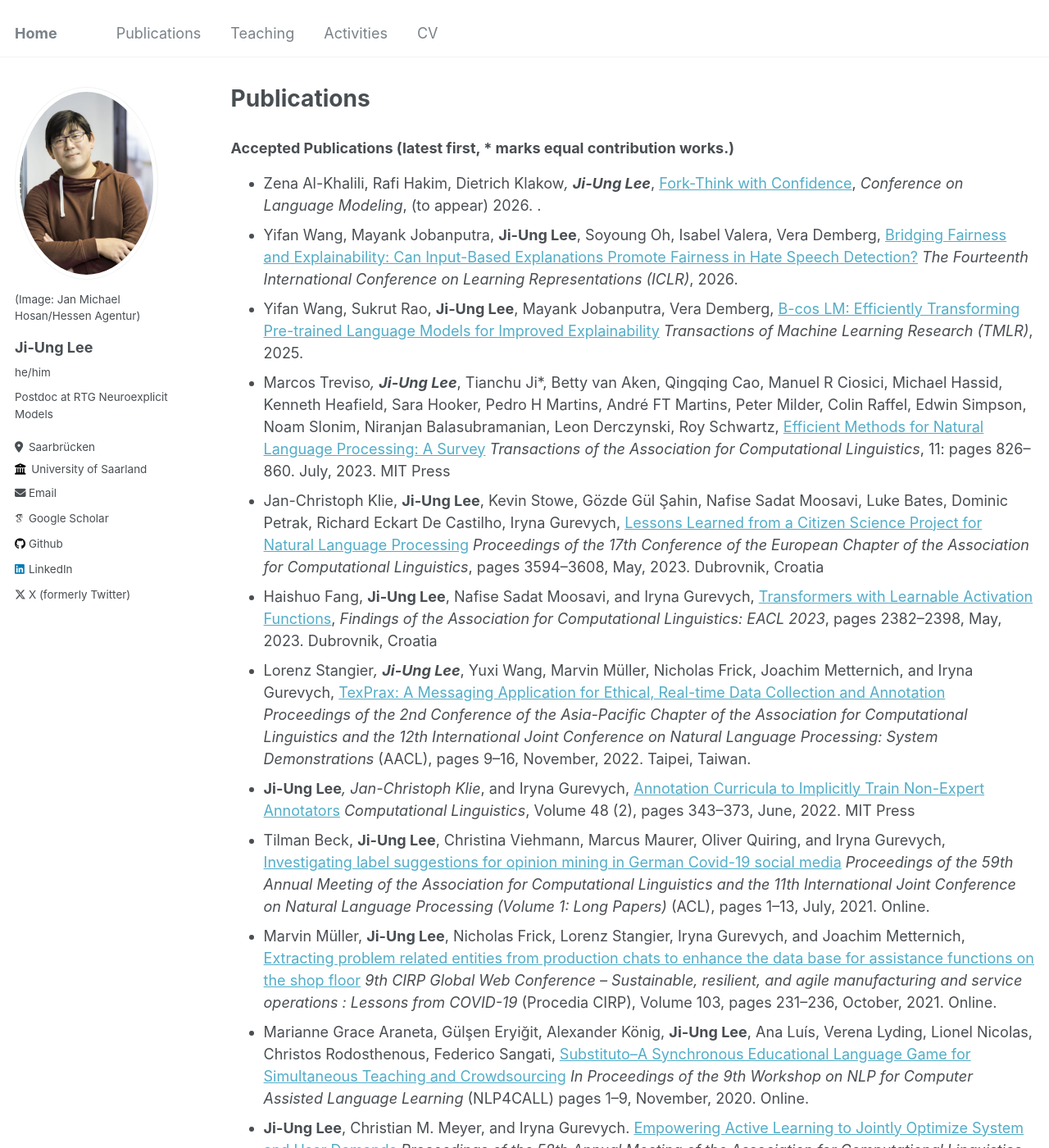
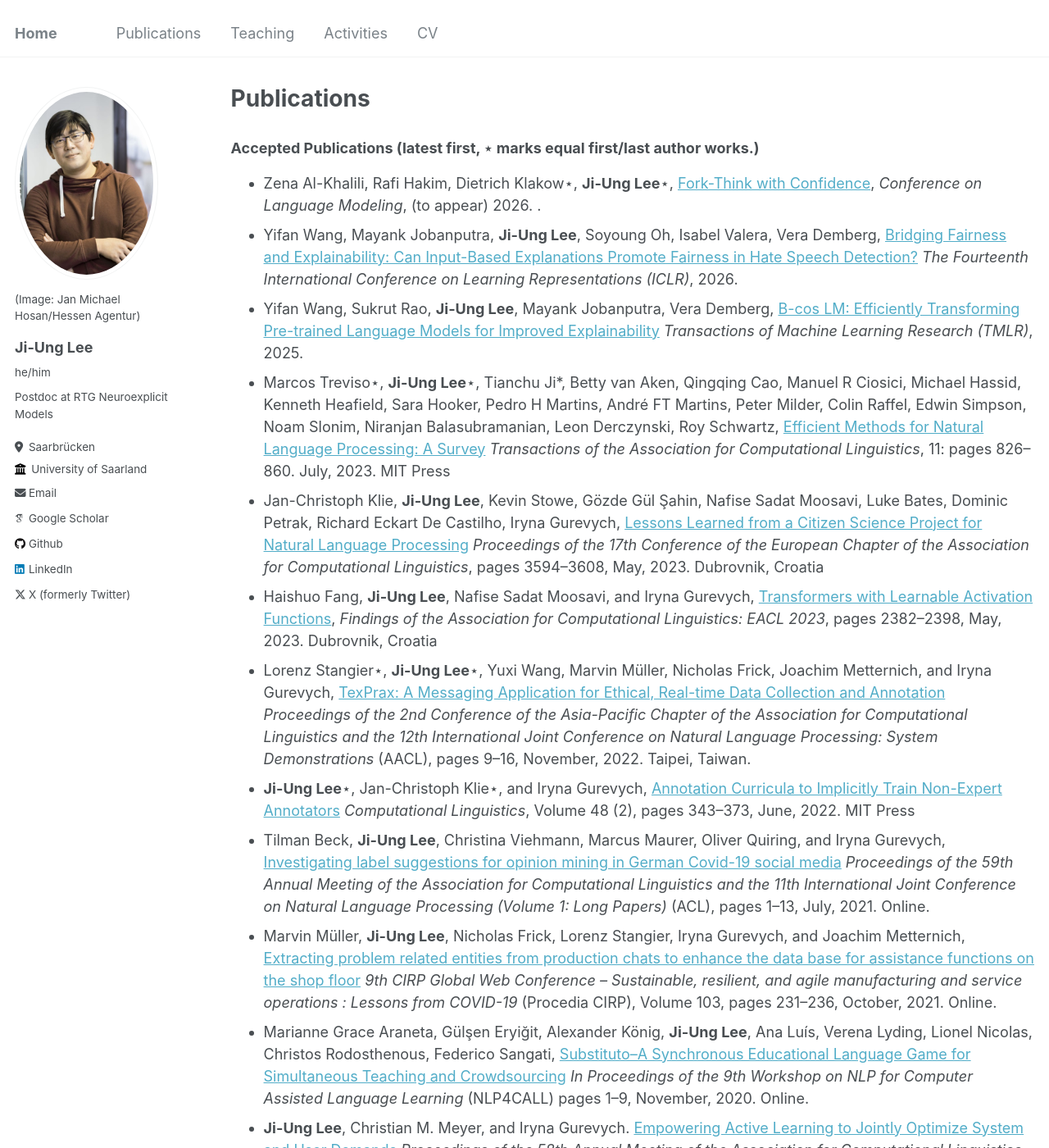
Before and after one commit to ji-ung-lee/ji-ung-lee.github.io, a Jekyll site: the page built from _pages/publications.md, in a window 1280 px wide and 1400 px high. Shown: the whole window at 82% size. Built offline with Jekyll 4.4.1, drawn with Linux system fonts in a browser that asks for light colours; some web fonts are replaced; some of the changed text lies outside the part shown.

Commit message:
fix publication symbols

```diff
--- a/_pages/publications.md
+++ b/_pages/publications.md
@@ -5,16 +5,16 @@ permalink: /publications/
 author_profile: true
 ---
 
-### Accepted Publications (latest first, * marks equal contribution works.)
+### Accepted Publications (latest first, ⋆ marks equal first/last author works.)
 
-- Zena Al-Khalili, Rafi Hakim, Dietrich Klakow*, **Ji-Ung Lee***, [Fork-Think with Confidence](https://arxiv.org/abs/2606.31484), *Conference on Language Modeling*, (to appear) 2026. .
+- Zena Al-Khalili, Rafi Hakim, Dietrich Klakow⋆, **Ji-Ung Lee**⋆, [Fork-Think with Confidence](https://arxiv.org/abs/2606.31484), *Conference on Language Modeling*, (to appear) 2026. .
 - Yifan Wang, Mayank Jobanputra, **Ji-Ung Lee**, Soyoung Oh, Isabel Valera, Vera Demberg, [Bridging Fairness and Explainability: Can Input-Based Explanations Promote Fairness in Hate Speech Detection?](https://proceedings.iclr.cc/paper_files/paper/2026/hash/c8a0832712ffb29e0786d4776d824a79-Abstract-Conference.html) _The Fourteenth International Conference on Learning Representations (ICLR)_, 2026.
 - Yifan Wang, Sukrut Rao, **Ji-Ung Lee**, Mayank Jobanputra, Vera Demberg, [B-cos LM: Efficiently Transforming Pre-trained Language Models for Improved Explainability](https://openreview.net/forum?id=c180UH8Dg8) _Transactions of Machine Learning Research (TMLR)_, 2025.
-- Marcos Treviso*, **Ji-Ung Lee***, Tianchu Ji*, Betty van Aken, Qingqing Cao, Manuel R Ciosici, Michael Hassid, Kenneth Heafield, Sara Hooker, Pedro H Martins, André FT Martins, Peter Milder, Colin Raffel, Edwin Simpson, Noam Slonim, Niranjan Balasubramanian, Leon Derczynski, Roy Schwartz, [Efficient Methods for Natural Language Processing: A Survey](https://aclanthology.org/2023.tacl-1.48/) _Transactions of the Association for Computational Linguistics_, 11: pages 826--860. July, 2023. MIT Press
+- Marcos Treviso⋆, **Ji-Ung Lee**⋆, Tianchu Ji*, Betty van Aken, Qingqing Cao, Manuel R Ciosici, Michael Hassid, Kenneth Heafield, Sara Hooker, Pedro H Martins, André FT Martins, Peter Milder, Colin Raffel, Edwin Simpson, Noam Slonim, Niranjan Balasubramanian, Leon Derczynski, Roy Schwartz, [Efficient Methods for Natural Language Processing: A Survey](https://aclanthology.org/2023.tacl-1.48/) _Transactions of the Association for Computational Linguistics_, 11: pages 826--860. July, 2023. MIT Press
 - Jan-Christoph Klie, **Ji-Ung Lee**, Kevin Stowe, Gözde Gül Şahin, Nafise Sadat Moosavi, Luke Bates, Dominic Petrak, Richard Eckart De Castilho, Iryna Gurevych, [Lessons Learned from a Citizen Science Project for Natural Language Processing](https://aclanthology.org/2023.eacl-main.261/) _Proceedings of the 17th Conference of the European Chapter of the Association for Computational Linguistics_, pages 3594--3608, May, 2023. Dubrovnik, Croatia
 - Haishuo Fang, **Ji-Ung Lee**, Nafise Sadat Moosavi, and Iryna Gurevych, [Transformers with Learnable Activation Functions](https://aclanthology.org/2023.findings-eacl.181/), _Findings of the Association for Computational Linguistics: EACL 2023_, pages 2382--2398, May, 2023. Dubrovnik, Croatia
-- Lorenz Stangier*, **Ji-Ung Lee***, Yuxi Wang, Marvin Müller, Nicholas Frick, Joachim Metternich, and Iryna Gurevych, [TexPrax: A Messaging Application for Ethical, Real-time Data Collection and Annotation](https://aclanthology.org/2022.aacl-demo.2/) _Proceedings of the 2nd Conference of the Asia-Pacific Chapter of the Association for Computational Linguistics and the 12th International Joint Conference on Natural Language Processing: System Demonstrations_ (AACL), pages 9--16, November, 2022. Taipei, Taiwan.
-- **Ji-Ung Lee***, Jan-Christoph Klie*, and Iryna Gurevych, [Annotation Curricula to Implicitly Train Non-Expert Annotators](https://direct.mit.edu/coli/article/48/2/343/109903/Annotation-Curricula-to-Implicitly-Train-Non) _Computational Linguistics_, Volume 48 (2), pages 343--373, June, 2022. MIT Press
+- Lorenz Stangier⋆, **Ji-Ung Lee**⋆, Yuxi Wang, Marvin Müller, Nicholas Frick, Joachim Metternich, and Iryna Gurevych, [TexPrax: A Messaging Application for Ethical, Real-time Data Collection and Annotation](https://aclanthology.org/2022.aacl-demo.2/) _Proceedings of the 2nd Conference of the Asia-Pacific Chapter of the Association for Computational Linguistics and the 12th International Joint Conference on Natural Language Processing: System Demonstrations_ (AACL), pages 9--16, November, 2022. Taipei, Taiwan.
+- **Ji-Ung Lee**⋆, Jan-Christoph Klie⋆, and Iryna Gurevych, [Annotation Curricula to Implicitly Train Non-Expert Annotators](https://direct.mit.edu/coli/article/48/2/343/109903/Annotation-Curricula-to-Implicitly-Train-Non) _Computational Linguistics_, Volume 48 (2), pages 343--373, June, 2022. MIT Press
 - Tilman Beck, **Ji-Ung Lee**, Christina Viehmann, Marcus Maurer, Oliver Quiring, and Iryna Gurevych, [Investigating label suggestions for opinion mining in German Covid-19 social media](https://aclanthology.org/2021.acl-long.1/) _Proceedings of the 59th Annual Meeting of the Association for Computational Linguistics and the 11th International Joint Conference on Natural Language Processing (Volume 1: Long Papers)_ (ACL), pages 1--13, July, 2021. Online.
 - Marvin Müller, **Ji-Ung Lee**, Nicholas Frick, Lorenz Stangier, Iryna Gurevych, and Joachim Metternich, [Extracting problem related entities from production chats to enhance the data base for assistance functions on the shop floor](https://www.sciencedirect.com/science/article/pii/S2212827121008787) _9th CIRP Global Web Conference -- Sustainable, resilient, and agile manufacturing and service operations : Lessons from COVID-19_ (Procedia CIRP), Volume 103, pages 231--236, October, 2021. Online.
 - Marianne Grace Araneta, Gülşen Eryiğit, Alexander König, **Ji-Ung Lee**, Ana Luís, Verena Lyding, Lionel Nicolas, Christos Rodosthenous, Federico Sangati, [Substituto–A Synchronous Educational Language Game for Simultaneous Teaching and Crowdsourcing](https://aclanthology.org/2020.nlp4call-1.1/) _In Proceedings of the 9th Workshop on NLP for Computer Assisted Language Learning_ (NLP4CALL) pages 1--9, November, 2020. Online.
@@ -27,7 +27,7 @@ author_profile: true
 
 - Sarubi Thillainathan, **Ji-Ung Lee**, Michael Sullivan, Alexander Koller, [AuthorMix: Modular Authorship Style Transfer via Layer-wise Adapter Mixing](https://arxiv.org/abs/2603.23069) _arXiv preprint arXiv:2404.08821_, 2026.
 - Yifan Wang, Jinyi Mu, Mayank Jobanputra, Yu Wang, **Ji-Ung Lee**, Soyoung Oh, Isabel Valera, Vera Demberg, [Sparse Mixture-of-Experts Reward Models Learn Interpretable and Specialized Experts for Personalized Preference Modeling](https://arxiv.org/abs/2606.04284) _arXiv:2606.04284_, 2026.
-- Anna Karnysheva, Dietrich Klakow*, **Ji-Ung Lee***, [Probing Chemical Language Models: Effects of Pre-training and Fine-tuning](https://arxiv.org/abs/2607.02140) _arXiv:2607.02140_, 2026.
+- Anna Karnysheva, Dietrich Klakow⋆, **Ji-Ung Lee**⋆, [Probing Chemical Language Models: Effects of Pre-training and Fine-tuning](https://arxiv.org/abs/2607.02140) _arXiv:2607.02140_, 2026.
 - **Ji-Ung Lee**, Marc Pfetsch, Iryna Gurevych. [Constrainted C-Test Generation using Mixed-Integer Programming](https://arxiv.org/abs/2404.08821). _arXiv:2404.08821_. 2024.
 - **Ji-Ung Lee**, Haritz Puerto, Betty van Aken, Yuki Arase, Jessica Zosa Forde, Leon Derczynski, Andreas Rücklé, Iryna Gurevych, Roy Schwartz, Emma Strubell, Jesse Dodge. [Surveying (Dis)Parities and Concerns of Compute Hungry NLP Research](https://arxiv.org/abs/2306.16900) _arXiv:2306.16900_, 2023.
 - Ulf A Hamster, **Ji-Ung Lee**, Alexander Geyken, Iryna Gurevych. [Rediscovering Hashed Random Projections for Efficient Quantization of Contextualized Sentence Embeddings](https://arxiv.org/abs/2304.02481)	_arXiv:2304.02481_, 2023.
```
Also changed, not shown: _pages/about.md (+1 -1 lines).
